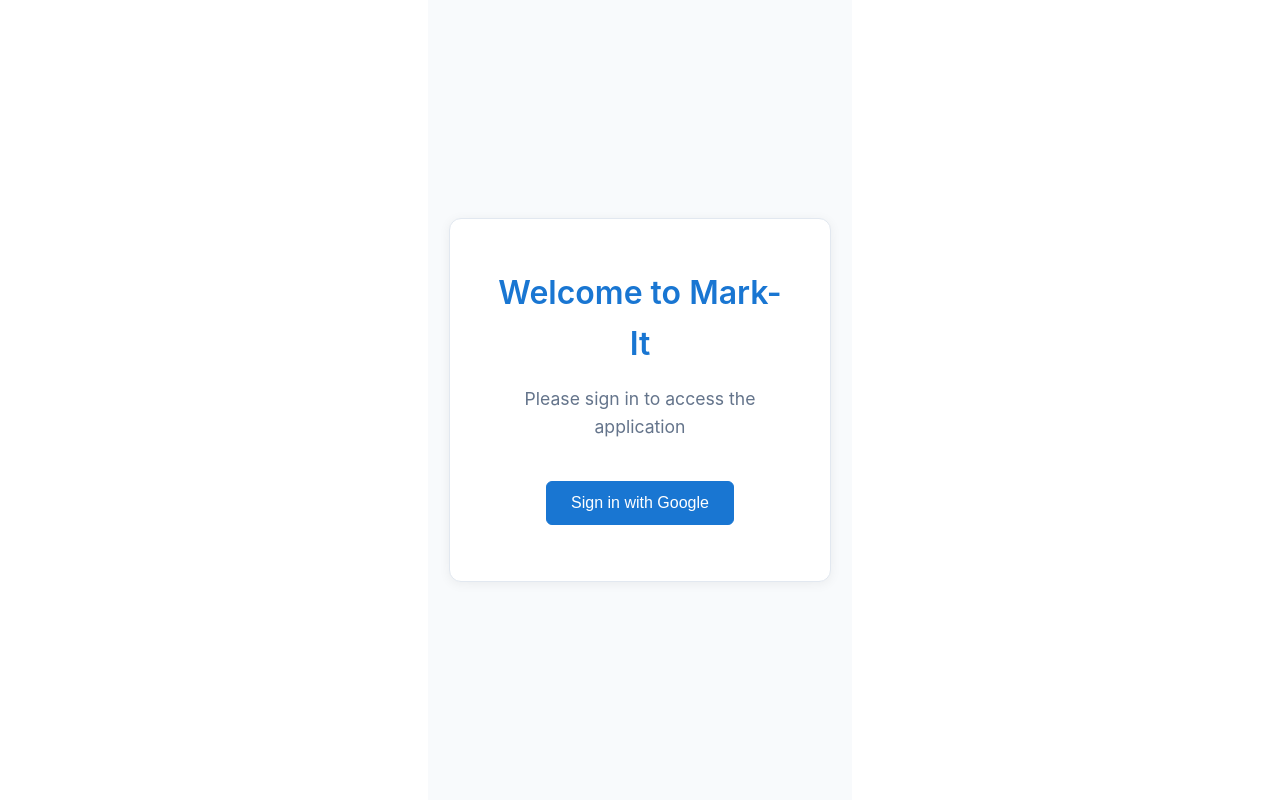
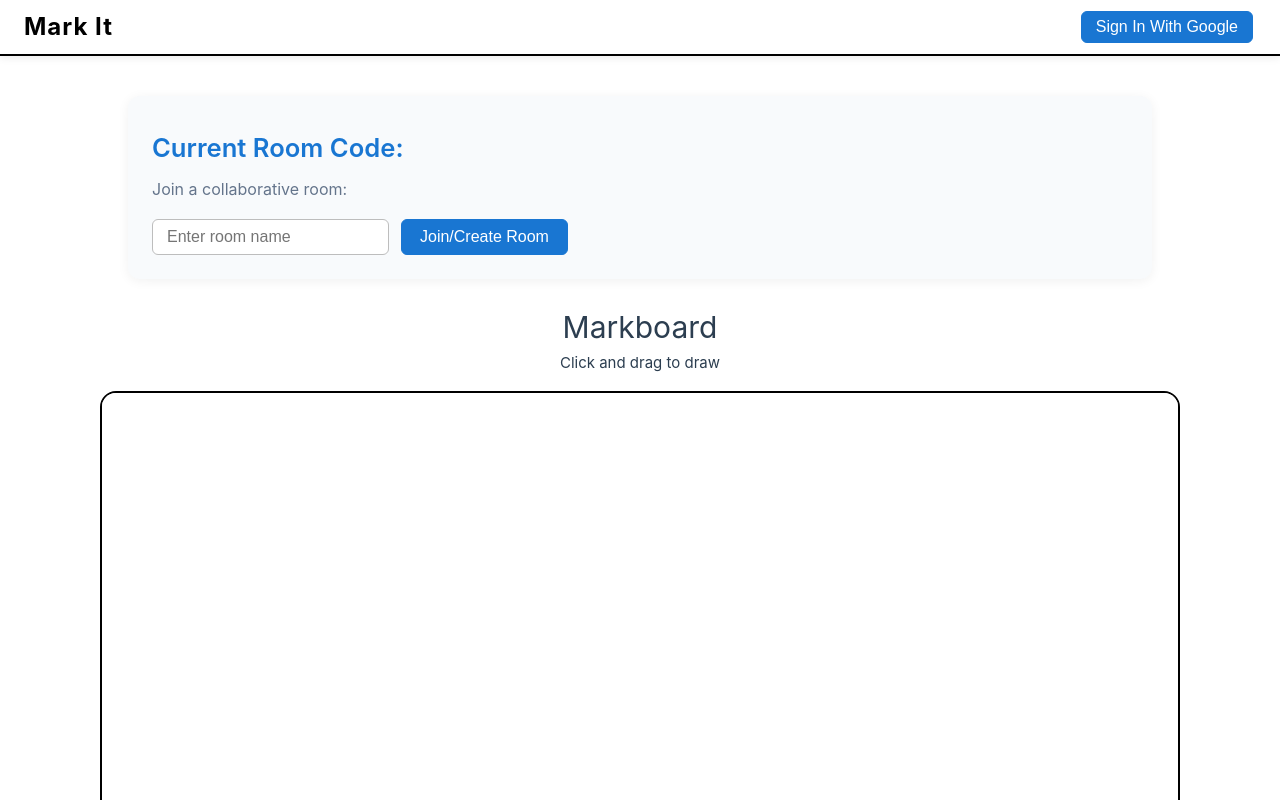
Before and after one commit to UTSC-CSCC09-Programming-on-the-Web/project-mark-it, a Vue app: page / in a window 1280 px wide. Shown: the top 800 px of the page. Built offline with nearby package versions, Linux system fonts and the light colour scheme; no server answers.

Commit message:
Made socket rooms

```diff
--- a/src/App.vue
+++ b/src/App.vue
@@ -6,6 +6,7 @@ import PaymentComponent from './components/PaymentComponent.vue'
 import SuccessPage from './components/SuccessPage.vue'
 import CancelPage from './components/CancelPage.vue'
 import { ref, onMounted } from 'vue'
+import { joinRoom, requestMarkboard } from './js/socket.js'
 
 const API_BASE_URL = 'http://localhost:3001'
 
@@ -15,6 +16,8 @@ const isLoading = ref(true)
 const showPaywall = ref(false)
 const showLoginPage = ref(false)
 const currentRoute = ref('')
+const roomName = ref('')
+const roomInput = ref('')
 
 // Stripe paywall routes
 function getCurrentRoute() {
@@ -518,9 +521,12 @@ function handleColorChange(newColor) {
   color.value = newColor
 }
 
-function handleRoomJoin(roomName) {
-  console.log('Joining room:', roomName)
-
+function handleRoomJoin() {
+  roomName.value = roomInput.value.trim()
+  console.log('Joining room:', roomName.value)
+  joinRoom(roomName.value)
+  requestMarkboard()
+  roomInput.value = ''
 }
 
 function handleClearMarkboard() {
@@ -547,7 +553,7 @@ const markboardUploadError = ref('')
   </div>
 
   <!-- Login page for unauthenticated users -->
-  <div v-else-if="showLoginPage" class="login-container">
+  <div v-else-if="!showLoginPage" class="login-container">
     <div class="login-content">
       <h1>Welcome to Mark-It</h1>
       <p>Please sign in to access the application</p>
@@ -572,6 +578,20 @@ const markboardUploadError = ref('')
     <TopBar @signout="handleSignout" @unsubscribe="handleUnsubscribe" />
     <div class="main">
       <main>
+        <div class="room-join">
+          <h1>Current Room Code: {{ roomName }}</h1>
+          <p>Join a collaborative room:</p>
+          <form @submit.prevent="handleRoomJoin(roomInput)">
+            <input
+              type="text"
+              v-model="roomInput"
+              placeholder="Enter room name"
+              required
+              class="room-input"
+            />
+            <button type="submit" class="room-join-btn">Join/Create Room</button>
+          </form>
+        </div>
         <div class="markboard-title">
           <h1>Markboard</h1>
           <p>Click and drag to draw</p>
@@ -1045,4 +1065,64 @@ footer {
 .footer-content ul li a:hover {
   text-decoration: underline;
 }
+
+.room-join {
+  background: #f8fafc;
+  border-radius: 12px;
+  box-shadow: 0 2px 12px rgba(0,0,0,0.06);
+  padding: 32px 24px 24px 24px;
+  margin: 32px auto 24px auto;
+  max-width: 1024px;
+  width: 1024px;
+  border: none;
+}
+
+.room-join h1 {
+  color: #1976d2;
+  margin-bottom: 8px;
+  font-size: 1.6rem;
+  font-weight: 600;
+}
+
+.room-join p {
+  color: #64748b;
+  margin-bottom: 16px;
+  font-size: 1rem;
+}
+
+.room-join form {
+  display: flex;
+  gap: 12px;
+}
+
+.room-input {
+  font-size: 1rem;
+  padding: 8px 14px;
+  border-radius: 6px;
+  border: 1.5px solid #bdbdbd;
+  outline: none;
+  transition: border-color 0.15s;
+  min-width: 180px;
+  max-width: 240px;
+}
+
+.room-input:focus {
+  border-color: #1976d2;
+}
+
+.room-join-btn {
+  font-size: 1rem;
+  padding: 8px 18px;
+  border-radius: 6px;
+  border: 1.5px solid #1976d2;
+  background: #1976d2;
+  color: #fff;
+  cursor: pointer;
+  transition: background 0.15s, color 0.15s;
+}
+
+.room-join-btn:hover {
+  background: #fff;
+  color: #1976d2;
+}
 </style>
--- a/src/js/socket.js
+++ b/src/js/socket.js
@@ -4,6 +4,7 @@ export const state = reactive({
   userId: Math.floor(Math.random() * 999_999_999_999) + 1,
   connected: false,
   paintBuffer: [],
+  currentRoom: '',
 })
 
 const URL = 'http://localhost:3000'
@@ -12,6 +13,7 @@ export const socket = io(URL)
 
 socket.on('connect', () => {
   state.connected = true
+  socket.emit('joinRoom', state.currentRoom)
 })
 
 socket.on('disconnect', () => {
@@ -23,13 +25,19 @@ socket.on('paint', (paint) => {
 })
 
 export function sendPaint(paint) {
-  socket.emit('paint', paint)
+  socket.emit('paint', { room: state.currentRoom, paint })
 }
 
 export function sendMarkboard(markboard) {
-  socket.emit('markboard', markboard)
+  socket.emit('markboard', { room: state.currentRoom, markboard })
 }
 
 export function requestMarkboard() {
-  socket.emit('markboardReq', true)
+  socket.emit('markboardReq', { room: state.currentRoom })
 }
+
+export function joinRoom(room) {
+  socket.emit('leaveRoom', state.currentRoom)
+  state.currentRoom = room
+  socket.emit('joinRoom', room)
+}
```
Also changed, not shown: 1 other file (tests, documents, lock files or other folders).
